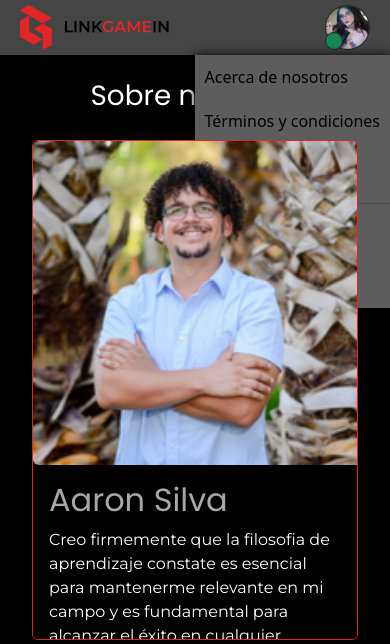
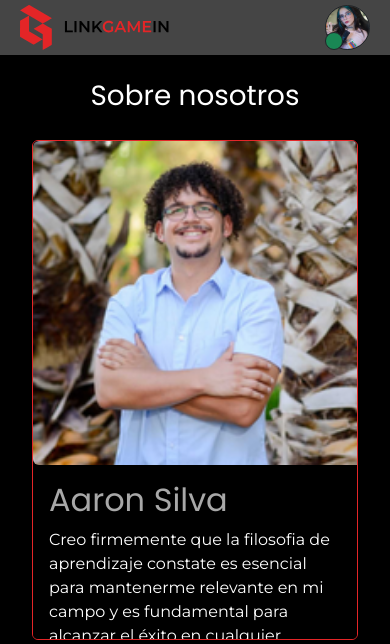
Before and after one commit to FelipeMG-16/LinkGameIn, a PHP site: page /pages/AboutUs.html in a window 390 px wide. Shown: the top 644 px of the page. Run offline with PHP 8.4, Linux system fonts and the light colour scheme.

Commit message:
menu responsive en terminos y condiciones & pagina sobre nosotros

```diff
--- a/assets/styles/styleAboutUs.css
+++ b/assets/styles/styleAboutUs.css
@@ -10,21 +10,49 @@ html {
     position: sticky;
     top: 0;
 }
-.logo {
+.logo { /* Estilo para el logo en la barra de navegación */
     margin-left: 20px;
     margin-top: 5px;
     margin-bottom: 5px;
     width: 150px;
     text-align: left;
 }
-.containerProfile {
+.containerProfile { /* Estilo para el contenedor del perfil en la barra de navegación */
     margin-right: 20px;
     margin-top: 5px;
     margin-bottom: 5px;
 }
-.perfil {
+.perfil {   /* Estilo para la imagen de perfil en la barra de navegación */
     width: 45px;
     border-radius: 50%
+}
+/* Estilo para el menú de configuración */
+.config-menu {
+    display: none;
+    position: absolute;
+    top: 100%;
+    right: 0;
+    background-color: #5d5d5d;
+    box-shadow: 0 0 10px #000000;
+    z-index: 1;
+}
+.config-menu ul {   /* Estilo para la lista del menú de configuración */
+    list-style: none;
+    padding: 0;
+    margin: 0;
+}
+.config-menu ul li {    /* Estilo para los items del menú de configuración */
+    padding: 10px;
+    text-align: left;
+}
+.config-menu ul li a {  /* Estilo para los links del menú de configuración */
+    text-decoration: none;
+    color: #000000;
+    display: block;
+    font-size: medium;
+}
+.config-menu ul li a:hover {    /* color de fondo al pasar el ratón */
+    background-color: #e425282a;
 }
 
 
@@ -105,42 +133,6 @@ h3 {
 }
 
 
-.config-menu {
-    position: absolute;
-    top: 100%;
-    right: 0;
-    background-color: #5d5d5d;
-    box-shadow: 0 0 10px #000000;
-    z-index: 1;
-}
-
-.config-menu ul {
-    list-style: none;
-    padding: 0;
-    margin: 0;
-}
-
-.config-menu ul li {
-    padding: 10px;
-    text-align: left;
-}
-
-.config-menu ul li a {
-    text-decoration: none;
-    color: #000000;
-    display: block;
-    font-size: medium;
-}
-
-/* Estilos para cambiar la apariencia cuando se pasa el ratón sobre las opciones del menú */
-.config-menu ul li a:hover {
-    background-color: #e425282a;
-    /* color de fondo al pasar el ratón */
-}
-
-
-
-
 /* Estilo para el footer */
 footer {
     background-color: #a8a8a8;
--- a/pages/AboutUs.html
+++ b/pages/AboutUs.html
@@ -22,43 +22,20 @@
 
 <body>
 
+    <!-- Barra de navegación -->
     <nav class="custom-navbar d-flex justify-content-between">
+        <!-- Contenedor Logo -->
         <div id="Logo">
             <a class="navbar-brand" href="/dashBoard.html">
                 <img src="../assets/images/Logo.svg" alt="logo" class="logo">
             </a>
-        </div>
-
-        <div id="profile-img" class="containerProfile position-relative">
-            <img id="profile-img" src="../assets/images/perfil.jpg" alt="" class="border border-dark perfil">
-
-            <div id="config-menu" class="config-menu">
-
-            </div> <!--cierra div de menu-->
-
-        </div> <!--cierra container profile-->
-
-        <div id="config-menu" class="config-menu">
-            <!-- elementos de menú de configuración -->
-            <ul>
-                <!--    <li><a href="#">Detalles de Perfil</a></li> -->
-                <!--    <li><a href="#">Notificaciónes</a></li> -->
-                <!--     <li><a href="#">Publicaciónes</a></li> -->
-                <!--     <li><a href="#">Tus juegos</a></li>  -->
-                <!--     <li><a href="#">Logros</a></li> -->
-                <!--    <hr> -->
-                <!--    <li><a href="#">Cuenta y seguridad</a></li> -->
-                <li><a href="/pages/AboutUs.html">Acerca de nosotros</a></li>
-                <li><a href="/pages/Terminosycondiciones.html">Términos y condiciones</a></li>
-                <li><a href="//pages/contactanos.html">Contáctanos</a></li>
-                <hr>
-                <li><a href="/pages/registrarUsuario.html">Registrarse</a></li>
-                <li><a href="/pages/login.html">Iniciar sesión</a></li>
-                <!--     <li><a href="#">Cerrar sesión</a></li> -->
-                <!-- editar elementos del menu -->
-            </ul>
-        </div> <!--cierra div de menu-->
-    </nav> <!--cierre de navbar-->
+        </div> <!-- Cierre de contenedor logo -->
+        <!-- Contenedor de Imagen Login/Logout -->
+        <div class="containerProfile position-relative" id="profile-img">
+        </div> <!-- Cierre de contenedor de Imagen Login/Logout -->
+        <div class="config-menu" id="config-menu">
+        </div> <!-- Cierre div de menu -->
+    </nav> <!-- Cierre de Barra de navegación -->
 
     <br>
 
```
Also changed, not shown: assets/styles/terminos.css (+31 -42 lines), pages/Terminosycondiciones.html (+10 -29 lines).
